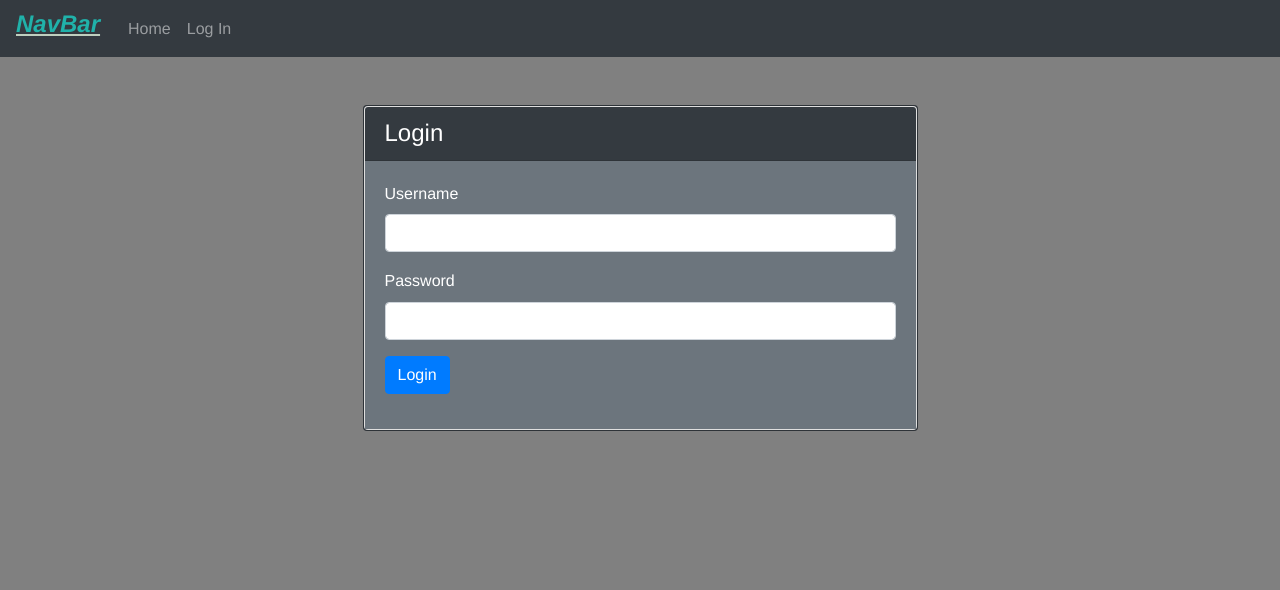
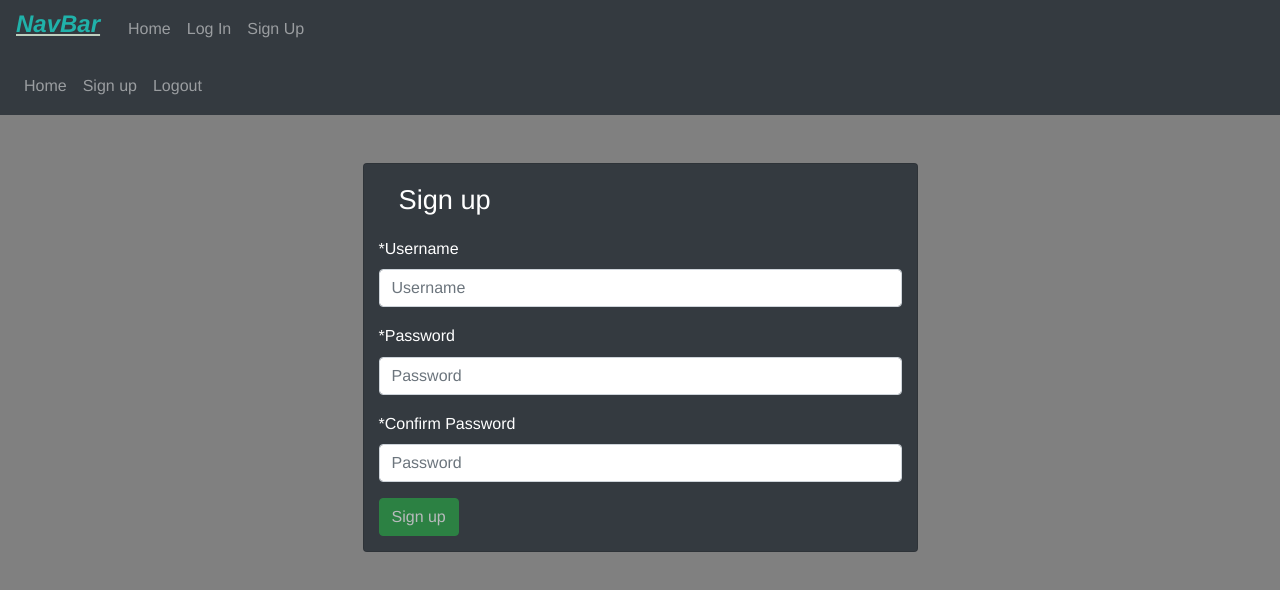
Before and after one commit to ConnorLeeJones/raydit-angular, an Angular app: page /signup in a window 1280 px wide. Before the commit this address led to /login. Shown: the top 590 px of the page. Built offline with nearby package versions, Linux system fonts and the light colour scheme.

Commit message:
nav bar broken

```diff
--- a/src/app/app-routing.module.ts
+++ b/src/app/app-routing.module.ts
@@ -3,11 +3,13 @@ import { Routes, RouterModule } from '@angular/router';
 import { LoginComponent } from './components/login/login.component';
 import { HomeComponent } from './components/home/home.component';
 import { AuthGuard } from './utilities/auth-guard';
+import { SignUpComponent } from './components/sign-up/sign-up.component';
 
 
 const routes: Routes = [
   { path: '', component: HomeComponent, canActivate: [AuthGuard] },
   { path: 'login', component: LoginComponent },
+  { path: 'signup', component: SignUpComponent },
 
   // otherwise redirect to home
   { path: '**', redirectTo: '' }
--- a/src/app/app.component.html
+++ b/src/app/app.component.html
@@ -7,21 +7,34 @@
     <!-- <a class="navbar-brand" href="#">Hidden brand</a> -->
     <ul class="navbar-nav mr-auto mt-2 mt-lg-0">
       <li class="nav-item">
-        <a class="nav-link" routerLink="/" data-toggle="collapse" data-target=".navbar-collapse.show">Home <span class="sr-only">(current)</span></a>
+        <a class="nav-link" href="/" data-toggle="collapse" data-target=".navbar-collapse.show" routerLinkActive="active">Home <span class="sr-only">(current)</span></a>
       </li>
       <li class="nav-item" *ngIf="currentUser; else notShow">
         <a class="nav-link" (click)="logout()" data-toggle="collapse" data-target=".navbar-collapse.show">Logout<span class="sr-only">(current)</span></a>
       </li>
       <ng-template #notShow>
       <li class="nav-item">
-          <a class="nav-link" routerLink="login" data-toggle="collapse" data-target=".navbar-collapse.show"> Log In <span class="sr-only">(current)</span></a>
+          <a class="nav-link" routerLink="/login" data-toggle="collapse" data-target=".navbar-collapse.show"> Log In <span class="sr-only">(current)</span></a>
         </li>
+        <li class="nav-item">
+            <a class="nav-link" routerLink="/signup" data-toggle="collapse" data-target=".navbar-collapse.show">Sign Up <span class="sr-only">(current)</span></a>
+          </li>
       </ng-template>
     </ul>
   </div>
 </nav>
 
 
+<nav class="navbar navbar-expand navbar-dark bg-dark">
+    <div class="navbar-nav">
+        <a class="nav-item nav-link" routerLink="/">Home</a>
+        <a class="nav-item nav-link" routerLink="/signup">Sign up</a>
+
+        <a class="nav-item nav-link" (click)="logout()">Logout</a>
+    </div>
+</nav>
+
+
 <div class="container">
   <router-outlet></router-outlet>
 </div>
--- a/src/app/components/login/login.component.html
+++ b/src/app/components/login/login.component.html
@@ -1,28 +1,27 @@
+<div id="login">
         <div class="card w-50 mx-auto my-5 bg-dark text-white">
-    <div class="card">
-        <h4 class="card-header bg-dark">Login</h4>
-        <div class="card-body bg-secondary">
-            <form [formGroup]="loginForm" (ngSubmit)="onSubmit()">
+
+          <div class="container">
+            <h1>Login</h1>
+            <form (ngSubmit)="onSubmit()" #userForm="ngForm">
               <div class="form-group">
-                    <label for="username">Username</label>
-                    <input type="text" formControlName="username" class="form-control" [ngClass]="{ 'is-invalid': submitted && f.username.errors }" />
-                    <div *ngIf="submitted && f.username.errors" class="invalid-feedback">
-                        <div *ngIf="f.username.errors.required">Username is required</div>
+                <label for="name">Username</label>
+                <input type="text" [(ngModel)]="user.username" class="form-control" id="name" name="name"
+                  placeholder="Username" required #name="ngModel">
               </div>
-                </div>
+
               <div class="form-group">
                 <label for="password">Password</label>
-                    <input type="password" formControlName="password" class="form-control" [ngClass]="{ 'is-invalid': submitted && f.password.errors }" />
-                    <div *ngIf="submitted && f.password.errors" class="invalid-feedback">
-                        <div *ngIf="f.password.errors.required">Password is required</div>
+                <input type="password" [(ngModel)]="user.password" class="form-control" id="password" name="password"
+                  placeholder="Password" required #password="ngModel">
+
               </div>
-                </div>
-                <button [disabled]="loading" class="btn btn-primary">
+              <button type="submit" [disabled]="!userForm.form.valid || loading" class="btn btn-success">
                   <span *ngIf="loading" class="spinner-border spinner-border-sm mr-1"></span>
-                    Login
-                </button>
-                <div *ngIf="error" class="alert alert-danger mt-3 mb-0">{{error}}</div>
+                Login</button>
             </form>
+            <div *ngIf="error" class="alert alert-danger mt-3 mb-2">{{error}}</div>
+            <div>Don't have an account? <a class="nav-link" href="/signup">Sign up.</a> </div>
           </div>
         </div>
       </div>
--- a/src/app/components/login/login.component.ts
+++ b/src/app/components/login/login.component.ts
@@ -1,53 +1,34 @@
 import { Component, OnInit } from '@angular/core';
 import { Router, ActivatedRoute } from '@angular/router';
-import { FormBuilder, FormGroup, Validators } from '@angular/forms';
 import { first } from 'rxjs/operators';
 import { AuthenticationService } from 'src/app/services/authentication.service';
+import { User } from 'src/app/models/user';
 
 
 @Component({ templateUrl: 'login.component.html' })
 export class LoginComponent implements OnInit {
-    loginForm: FormGroup;
     loading = false;
-    submitted = false;
     returnUrl: string;
-    error = '';
+    error: string;
+    user: User = new User();
 
     constructor(
-        private formBuilder: FormBuilder,
         private route: ActivatedRoute,
         private router: Router,
         private authenticationService: AuthenticationService
     ) {
-        // redirect to home if already logged in
         if (this.authenticationService.currentUserValue) {
             this.router.navigate(['/']);
         }
     }
 
     ngOnInit() {
-        this.loginForm = this.formBuilder.group({
-            username: ['', Validators.required],
-            password: ['', Validators.required]
-        });
-
-        // get return url from route parameters or default to '/'
         this.returnUrl = this.route.snapshot.queryParams['returnUrl'] || '/';
     }
 
-    // convenience getter for easy access to form fields
-    get f() { return this.loginForm.controls; }
-
     onSubmit() {
-        this.submitted = true;
-
-        // stop here if form is invalid
-        if (this.loginForm.invalid) {
-            return;
-        }
-
         this.loading = true;
-        this.authenticationService.login(this.f.username.value, this.f.password.value)
+        this.authenticationService.login(this.user.username, this.user.password)
             .pipe(first())
             .subscribe(
                 data => {
--- /dev/null
+++ b/src/app/components/sign-up/sign-up.component.html
@@ -0,0 +1,38 @@
+
+    <div class="card w-50 mx-auto my-5 bg-dark text-white">
+            <div class="container">
+              <h1>Sign up</h1>
+              <form (ngSubmit)="onSubmit()" #userForm="ngForm">
+
+                <div class="form-group">
+                  <label for="username">*Username</label>
+                  <input [(ngModel)]="user.username" type="text" class="form-control" id="username" name="username"
+                    placeholder="Username" required #username="ngModel">
+                </div>
+
+
+                <div class="form-group">
+                  <label for="password">*Password</label>
+                  <input [(ngModel)]="user.password" type="password" class="form-control" id="password" name="password"
+                    placeholder="Password" required #password="ngModel">
+                </div>
+
+                <div class="form-group">
+                        <label for="confirmpassword">*Confirm Password</label>
+                        <input [(ngModel)]="user.token" type="password" class="form-control" id="confirmpassword" name="confirmpassword"
+                          placeholder="Password" required #password="ngModel">
+                      </div>
+                      <div *ngIf="error" class="alert alert-danger mt-3 mb-2">{{error}}</div>
+                      <div *ngIf="success" class="alert alert-primary mt-3 mb-2">
+                            Account succesfully created.<a class="nav-link" href="/login">Log in.</a>
+                      </div>
+
+
+        <div>
+                <button type="submit" [disabled]="!userForm.form.valid || loading" class="btn btn-success">
+                        <span *ngIf="loading" class="spinner-border spinner-border-sm mr-1"></span>
+                    Sign up</button>
+                </div>
+              </form>
+            </div>
+          </div>
--- /dev/null
+++ b/src/app/components/sign-up/sign-up.component.ts
@@ -0,0 +1,52 @@
+import { Component, OnInit } from '@angular/core';
+import { User } from 'src/app/models/user';
+import { AuthenticationService } from 'src/app/services/authentication.service';
+import { Router, ActivatedRoute } from '@angular/router';
+import { first } from 'rxjs/operators';
+
+
+
+@Component({
+  templateUrl: './sign-up.component.html',
+})
+export class SignUpComponent implements OnInit {
+  loading = false;
+  error: string;
+  user: User;
+  success = false;
+  returnUrl: string;
+
+
+  constructor(private authenticationService: AuthenticationService, private router: Router, private route: ActivatedRoute,
+    ) {
+    this.user = new User();
+  }
+
+  ngOnInit() {
+    this.returnUrl = this.route.snapshot.queryParams['returnUrl'] || '/';
+  }
+
+
+  onSubmit() {
+    if (this.user.password != this.user.token){
+      this.error = 'Passwords must match';
+    } else {
+      this.error = '';
+
+    this.loading = true;
+    this.authenticationService.signup(this.user).pipe(first())
+    .subscribe(
+        data => {
+          this.success = true;
+          this.loading = false;
+        },
+        error => {
+            console.log('er')
+            this.error = error;
+            this.loading = false;
+        });
+
+  }
+}
+
+}
--- a/src/app/services/authentication.service.ts
+++ b/src/app/services/authentication.service.ts
@@ -32,7 +32,6 @@ export class AuthenticationService {
                 this.currentUserSubject.next(user);
                 return user;
             }));
-
     }
 
     logout() {
@@ -40,4 +39,8 @@ export class AuthenticationService {
         localStorage.removeItem('currentUser');
         this.currentUserSubject.next(null);
     }
+
+    signup(user: User){
+        return this.http.post(`${environment.apiUrl}/signup`, user)
+    }
 }
--- a/src/styles.css
+++ b/src/styles.css
@@ -31,8 +31,6 @@ html {
   }
 
 
-
-
   .clearfix:after {
     display: block;
     content: "";
@@ -53,6 +51,7 @@ html {
 
   a {
     color: rgb(51, 126, 122);
+    display: inline;
   }
 
   button {
```
Also changed, not shown: src/app/app.module.ts (+7 -3 lines), src/app/components/sign-up/sign-up.component.css (added), 1 other file (tests, documents, lock files or other folders). Lines whose indentation alone changed are shown as unchanged.
